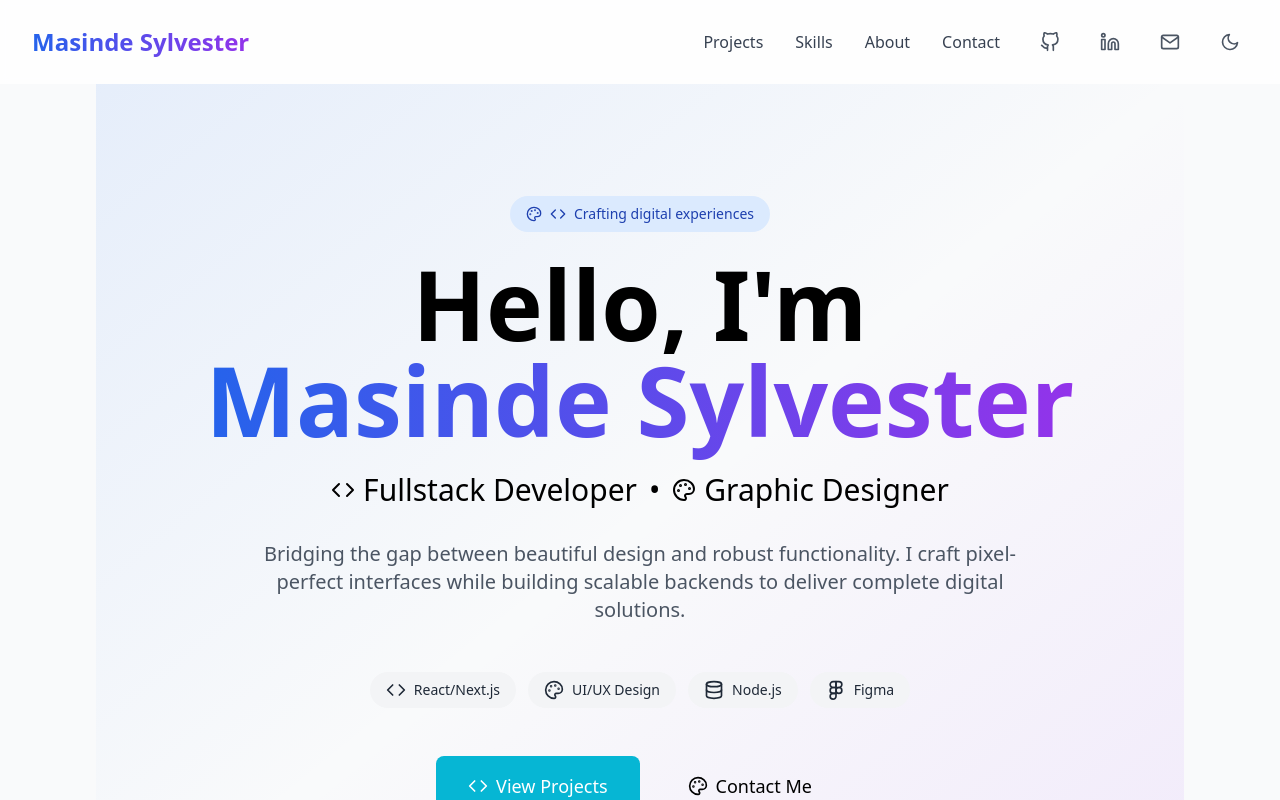
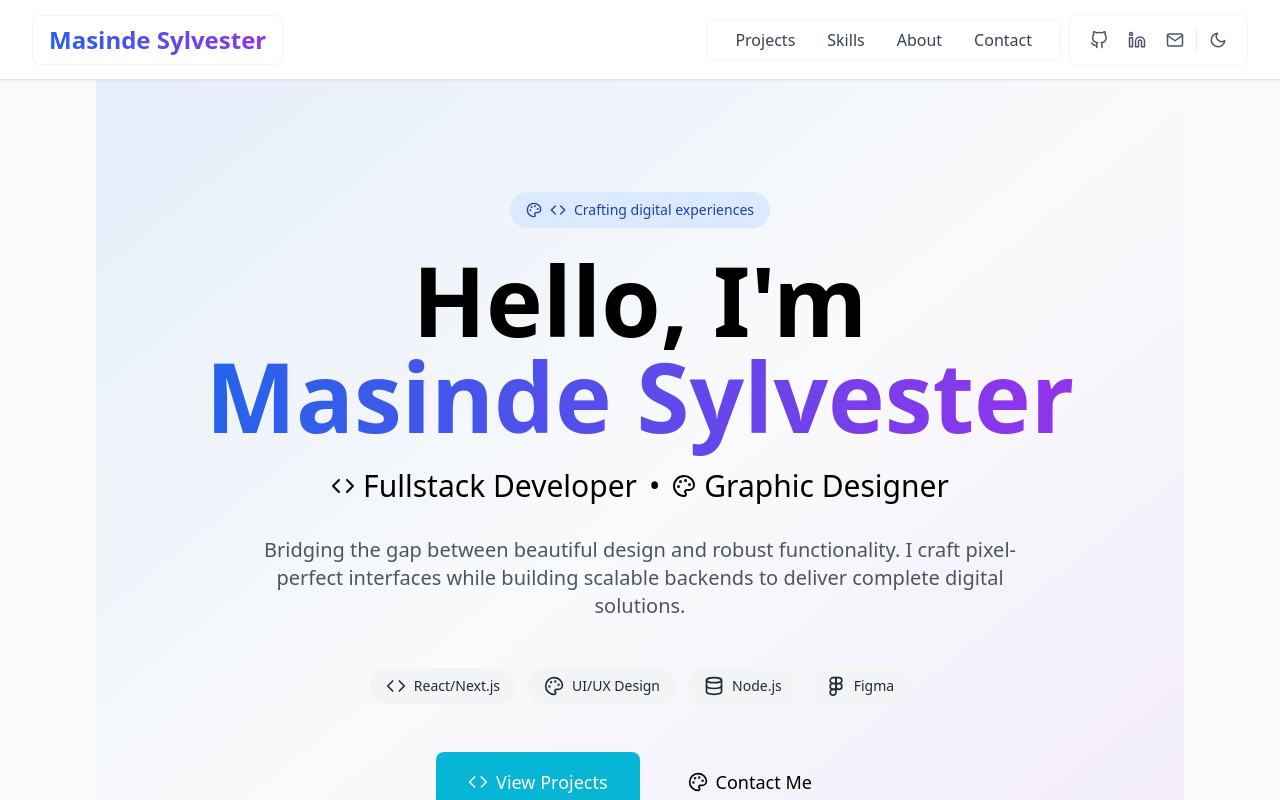
Before and after one commit to masindes/-portfolio_website, a React (Vite) app: page / in a window 1280 px wide. Shown: the top 800 px of the page. Built offline with nearby package versions, Linux system fonts and the light colour scheme.

Commit message:
initial about

```diff
--- a/src/components/Navbar.jsx
+++ b/src/components/Navbar.jsx
@@ -13,27 +13,36 @@ export default function Navbar({ darkMode, setDarkMode }) {
   ];
 
   const socialIcons = [
-    { icon: <FiGithub size={20} />, href: 'https://github.com/masindesylvester' },
-    { icon: <FiLinkedin size={20} />, href: 'https://linkedin.com/in/masindesylvester' },
-    { icon: <FiMail size={20} />, href: 'mailto:masinde@example.com' },
+    { icon: <FiGithub size={18} />, href: 'https://github.com/masindesylvester' },
+    { icon: <FiLinkedin size={18} />, href: 'https://linkedin.com/in/masindesylvester' },
+    { icon: <FiMail size={18} />, href: 'mailto:masinde@example.com' },
   ];
 
   return (
     <>
-      <nav className="py-6 px-4 sm:px-6 lg:px-8 flex justify-between items-center sticky top-0 z-50 bg-white/80 dark:bg-gray-900/80 backdrop-blur-sm">
-        <motion.a
-          href="#"
+      <nav className="h-20 w-full px-4 sm:px-6 lg:px-8 flex items-center sticky top-0 z-50">
+        {/* Full-width background card */}
+        <div className="absolute inset-0 bg-white/90 dark:bg-gray-900/90 backdrop-blur-md shadow-sm border-b border-gray-200 dark:border-gray-800"></div>
+
+        <div className="w-full max-w-7xl mx-auto flex justify-between items-center relative z-10">
+          {/* Logo/Name Card */}
+          <motion.div
             initial={{ opacity: 0, x: -20 }}
             animate={{ opacity: 1, x: 0 }}
             transition={{ duration: 0.5 }}
+            className="flex-shrink-0 px-4 py-2 rounded-lg bg-white dark:bg-gray-800 shadow-xs border border-gray-100 dark:border-gray-700"
+          >
+            <a
+              href="#"
               className="text-2xl font-bold bg-gradient-to-r from-blue-600 to-purple-600 bg-clip-text text-transparent"
             >
               Masinde Sylvester
-        </motion.a>
+            </a>
+          </motion.div>
 
-        {/* Desktop Navigation */}
-        <div className="hidden md:flex items-center space-x-8">
-          <div className="flex space-x-8">
+          {/* Desktop Navigation - Card Style */}
+          <div className="hidden md:flex items-center h-full space-x-2">
+            <div className="flex h-full px-3 py-2 rounded-lg bg-white dark:bg-gray-800 shadow-xs border border-gray-100 dark:border-gray-700">
               {navItems.map((item, index) => (
                 <motion.a
                   key={item.name}
@@ -41,15 +50,20 @@ export default function Navbar({ darkMode, setDarkMode }) {
                   initial={{ opacity: 0, y: -10 }}
                   animate={{ opacity: 1, y: 0 }}
                   transition={{ duration: 0.3, delay: 0.1 * index }}
-                className="text-gray-700 dark:text-gray-300 hover:text-blue-600 dark:hover:text-blue-400 font-medium transition-colors relative group"
+                  className="h-full px-4 flex items-center text-gray-700 dark:text-gray-300 hover:text-blue-600 dark:hover:text-blue-400 font-medium transition-colors relative group"
                 >
                   {item.name}
-                <span className="absolute -bottom-1 left-0 w-0 h-0.5 bg-blue-600 dark:bg-blue-400 transition-all duration-300 group-hover:w-full"></span>
+                  <span className="absolute bottom-0 left-1/2 transform -translate-x-1/2 w-0 h-1 bg-blue-600 dark:bg-blue-400 transition-all duration-300 group-hover:w-4/5 rounded-t-full"></span>
                 </motion.a>
               ))}
             </div>
 
-          <div className="flex items-center space-x-6 ml-6">
+            {/* Social and Theme Card */}
+            <motion.div
+              initial={{ opacity: 0 }}
+              animate={{ opacity: 1 }}
+              className="flex items-center space-x-1 px-3 py-2 rounded-lg bg-white dark:bg-gray-800 shadow-xs border border-gray-100 dark:border-gray-700"
+            >
               {socialIcons.map((social, index) => (
                 <motion.a
                   key={index}
@@ -59,74 +73,81 @@ export default function Navbar({ darkMode, setDarkMode }) {
                   initial={{ opacity: 0, scale: 0.8 }}
                   animate={{ opacity: 1, scale: 1 }}
                   transition={{ duration: 0.3, delay: 0.1 * index }}
-                className="text-gray-600 dark:text-gray-400 hover:text-blue-600 dark:hover:text-blue-400 transition-colors p-2 rounded-full hover:bg-gray-100 dark:hover:bg-gray-800"
+                  className="p-2 rounded-md text-gray-600 dark:text-gray-400 hover:text-blue-600 dark:hover:text-blue-400 transition-colors hover:bg-gray-100 dark:hover:bg-gray-700"
                 >
                   {social.icon}
                 </motion.a>
               ))}
 
+              <div className="h-5 w-px bg-gray-200 dark:bg-gray-700 mx-1"></div>
+
               <motion.button
                 onClick={() => setDarkMode(!darkMode)}
+                whileTap={{ scale: 0.95 }}
+                className="p-2 rounded-md text-gray-600 dark:text-gray-400 hover:text-blue-600 dark:hover:text-blue-400 hover:bg-gray-100 dark:hover:bg-gray-700 transition-colors"
+              >
+                {darkMode ? <FiSun size={18} /> : <FiMoon size={18} />}
+              </motion.button>
+            </motion.div>
+          </div>
+
+          {/* Mobile menu button - Card Style */}
+          <motion.button
             whileTap={{ scale: 0.9 }}
-              className="p-2 rounded-full text-gray-600 dark:text-gray-400 hover:text-blue-600 dark:hover:text-blue-400 hover:bg-gray-100 dark:hover:bg-gray-800 transition-colors"
+            className="md:hidden p-2.5 rounded-lg bg-white dark:bg-gray-800 shadow-xs border border-gray-100 dark:border-gray-700 text-gray-700 dark:text-gray-300 hover:bg-gray-100 dark:hover:bg-gray-700"
+            onClick={() => setMobileMenuOpen(!mobileMenuOpen)}
           >
-              {darkMode ? <FiSun size={20} /> : <FiMoon size={20} />}
+            {mobileMenuOpen ? <FiX size={22} /> : <FiMenu size={22} />}
           </motion.button>
         </div>
-        </div>
 
-        {/* Mobile menu button */}
-        <button
-          className="md:hidden p-2 rounded-full text-gray-700 dark:text-gray-300 hover:bg-gray-200 dark:hover:bg-gray-700"
-          onClick={() => setMobileMenuOpen(!mobileMenuOpen)}
-        >
-          {mobileMenuOpen ? <FiX size={24} /> : <FiMenu size={24} />}
-        </button>
-      </nav>
-
-      {/* Mobile Menu */}
+        {/* Mobile Menu - Card Style */}
         {mobileMenuOpen && (
           <motion.div
             initial={{ opacity: 0, y: -20 }}
             animate={{ opacity: 1, y: 0 }}
             exit={{ opacity: 0, y: -20 }}
-          className="md:hidden fixed inset-x-0 top-20 z-40 bg-white dark:bg-gray-900 shadow-lg py-4 px-6"
+            transition={{ duration: 0.2 }}
+            className="md:hidden fixed inset-x-4 top-24 z-40 bg-white dark:bg-gray-800 rounded-xl shadow-lg border border-gray-200 dark:border-gray-700 overflow-hidden"
           >
-          <div className="flex flex-col space-y-4">
+            <div className="px-6 py-4 space-y-3">
               {navItems.map((item) => (
                 <a
                   key={item.name}
                   href={item.href}
-                className="text-gray-700 dark:text-gray-300 hover:text-blue-600 dark:hover:text-blue-400 py-2 font-medium transition-colors border-b border-gray-100 dark:border-gray-800"
+                  className="block py-3 px-4 rounded-lg text-gray-700 dark:text-gray-300 hover:text-blue-600 dark:hover:text-blue-400 font-medium transition-colors hover:bg-gray-100 dark:hover:bg-gray-700"
                   onClick={() => setMobileMenuOpen(false)}
                 >
                   {item.name}
                 </a>
               ))}
 
-            <div className="flex justify-center space-x-6 pt-4">
+              <div className="flex justify-between items-center pt-4 mt-2 border-t border-gray-200 dark:border-gray-700">
+                <div className="flex space-x-3">
                   {socialIcons.map((social, index) => (
                     <a
                       key={index}
                       href={social.href}
                       target="_blank"
                       rel="noopener noreferrer"
-                  className="text-gray-600 dark:text-gray-400 hover:text-blue-600 dark:hover:text-blue-400 transition-colors p-2 rounded-full hover:bg-gray-100 dark:hover:bg-gray-800"
+                      className="p-2.5 rounded-lg bg-gray-100 dark:bg-gray-700 text-gray-600 dark:text-gray-400 hover:text-blue-600 dark:hover:text-blue-400 transition-colors"
                     >
                       {social.icon}
                     </a>
                   ))}
+                </div>
 
                 <button
                   onClick={() => setDarkMode(!darkMode)}
-                className="p-2 rounded-full text-gray-600 dark:text-gray-400 hover:text-blue-600 dark:hover:text-blue-400 hover:bg-gray-100 dark:hover:bg-gray-800"
+                  className="p-2.5 rounded-lg bg-gray-100 dark:bg-gray-700 text-gray-600 dark:text-gray-400 hover:text-blue-600 dark:hover:text-blue-400 transition-colors"
                 >
-                {darkMode ? <FiSun size={20} /> : <FiMoon size={20} />}
+                  {darkMode ? <FiSun size={18} /> : <FiMoon size={18} />}
                 </button>
               </div>
             </div>
           </motion.div>
         )}
+      </nav>
     </>
   );
 }
```
Lines whose indentation alone changed are shown as unchanged.
